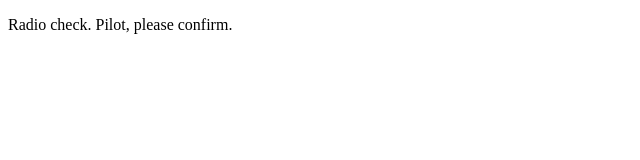
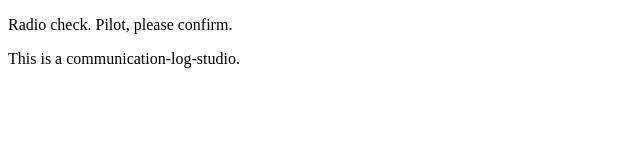
Before and after one commit to rumneel/communication-log, a plain HTML site: page Index.html in a window 1280 px wide. Shown: the whole page, without its empty margins (0-640 px from the left). Drawn offline with Linux system fonts and the light colour scheme.

Commit message:
I added a paragraph to index.html

```diff
--- a/Index.html
+++ b/Index.html
@@ -2,5 +2,6 @@
 <html>
    <body>
       <p>Radio check. Pilot, please confirm.</p>
+      <p> This is a communication-log-studio.</p>
    </body>
 </html>
```
